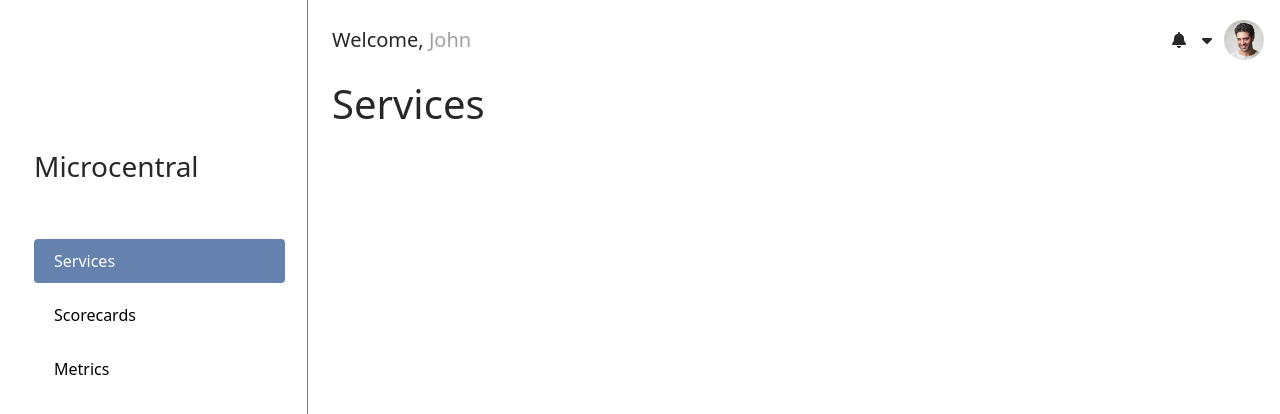
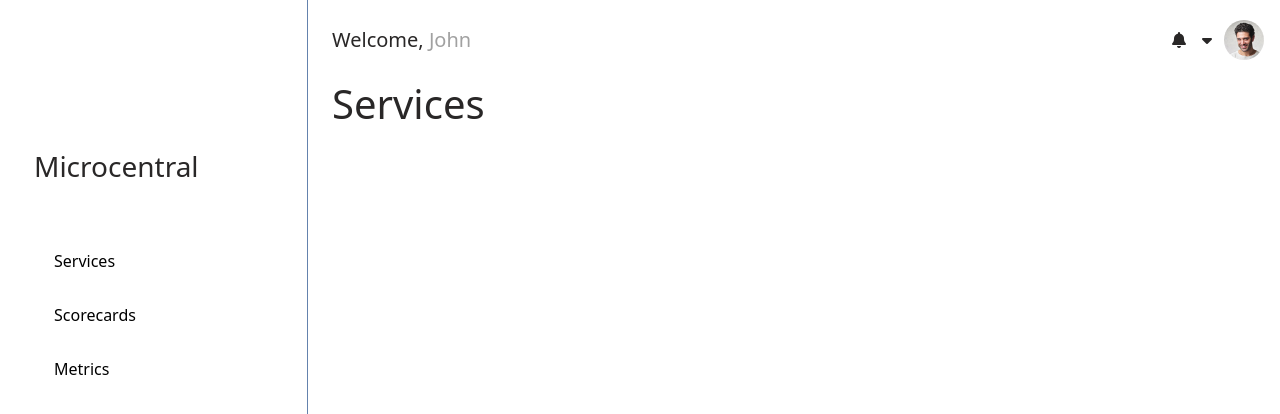
Before and after one commit to tactful-ai/microcentral, a React (Create React App) app in the folder frontend/: page / in a window 1280 px wide. Shown: the top 414 px of the page. Built offline with nearby package versions, Linux system fonts and the light colour scheme.

Commit message:
routing update
adding empty services and scorecards routes.

```diff
--- a/frontend/src/App.js
+++ b/frontend/src/App.js
@@ -4,6 +4,7 @@ import MetricCreateEdit from './pages/MetricCreateEdit';
 import Services from './pages/Services.jsx';
 import Metrics from './pages/Metrics';
 import NotFound from './pages/NotFound';
+import Scorecards from './pages/Scorecards';
 
 function App() {
   return (
@@ -12,6 +13,7 @@ function App() {
         <Route path="/" element={<Services />}/>
         <Route path="/dashboard/services" element={<Services />}/>
         <Route path="/dashboard/metrics" element={<Metrics />}/>
+        <Route path="/dashboard/scorecards" element={<Scorecards />}/>
         <Route path="/dashboard/metrics/create" element={<MetricCreateEdit mode="create"/>}/>
         <Route path="/dashboard/metrics/view/:metric_id" element={<MetricCreateEdit mode="edit"/>}/>
         <Route path="/dashboard/metrics/edit/:metric_id" element={<MetricCreateEdit mode="edit"/>}/>
--- a/frontend/src/components/layout/SideBar.jsx
+++ b/frontend/src/components/layout/SideBar.jsx
@@ -13,13 +13,13 @@ const SideBar = () => {
                   <ul id="sidebar-list">
                       <div className="row">
                         <li className="sidebar-item">
-                            <NavLink to="/"
+                            <NavLink to="/dashboard/services"
                             className={( (navData) => navData.isActive? 'active': '')}>
                                 Services
                             </NavLink>
                         </li>
                         <li className="sidebar-item">
-                            <NavLink to="/dashboard/scorecards/create"
+                            <NavLink to="/dashboard/scorecards"
                             className={( (navData) => navData.isActive? 'active': '')}>
                                 Scorecards
                             </NavLink>
--- /dev/null
+++ b/frontend/src/pages/Scorecards.jsx
@@ -0,0 +1,12 @@
+import React from 'react'
+import Layout from '../layouts/Layout'
+
+const Scorecards = () => {
+  return (
+    <Layout>
+        <h1>Scorecards</h1>
+    </Layout>
+  )
+}
+
+export default Scorecards
```
